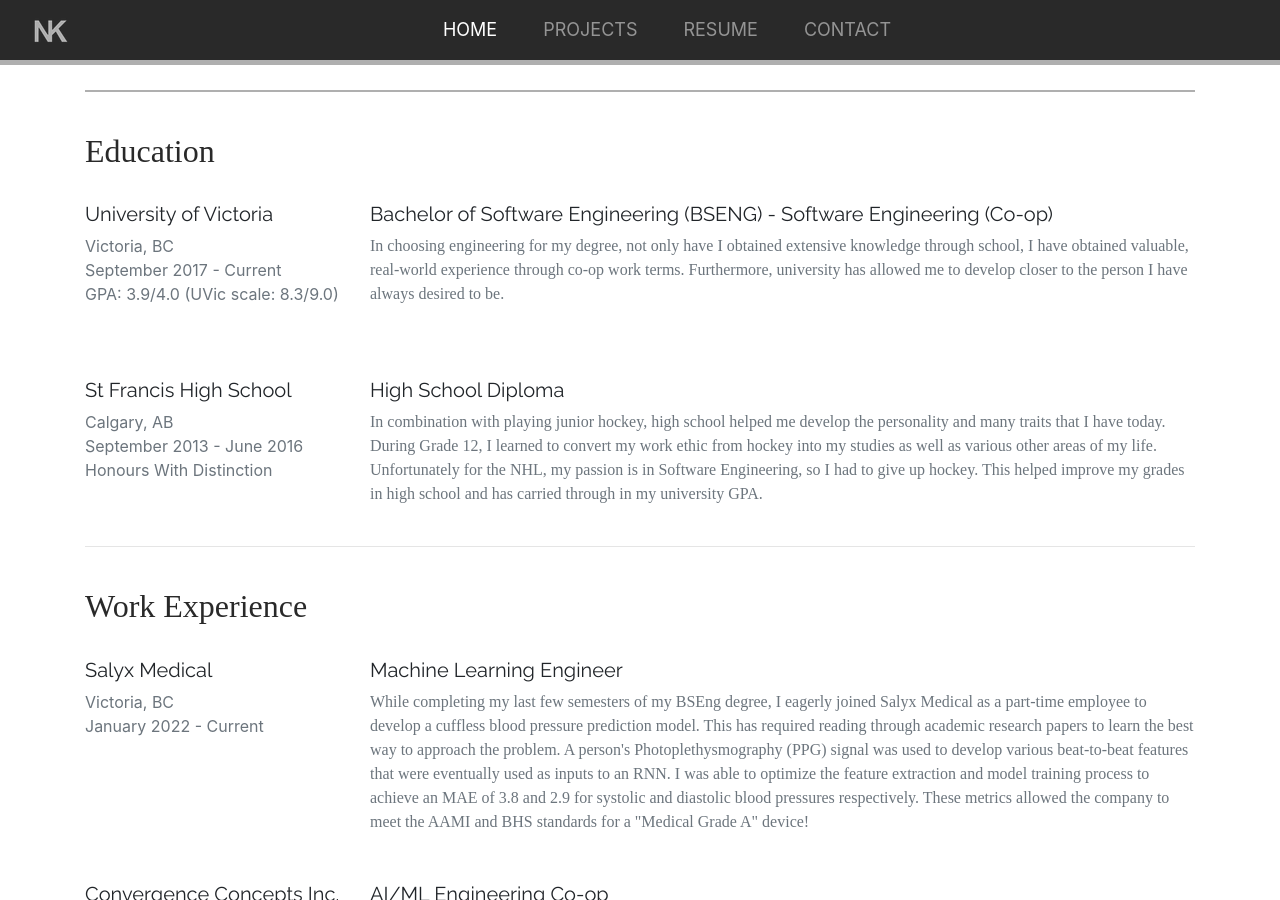
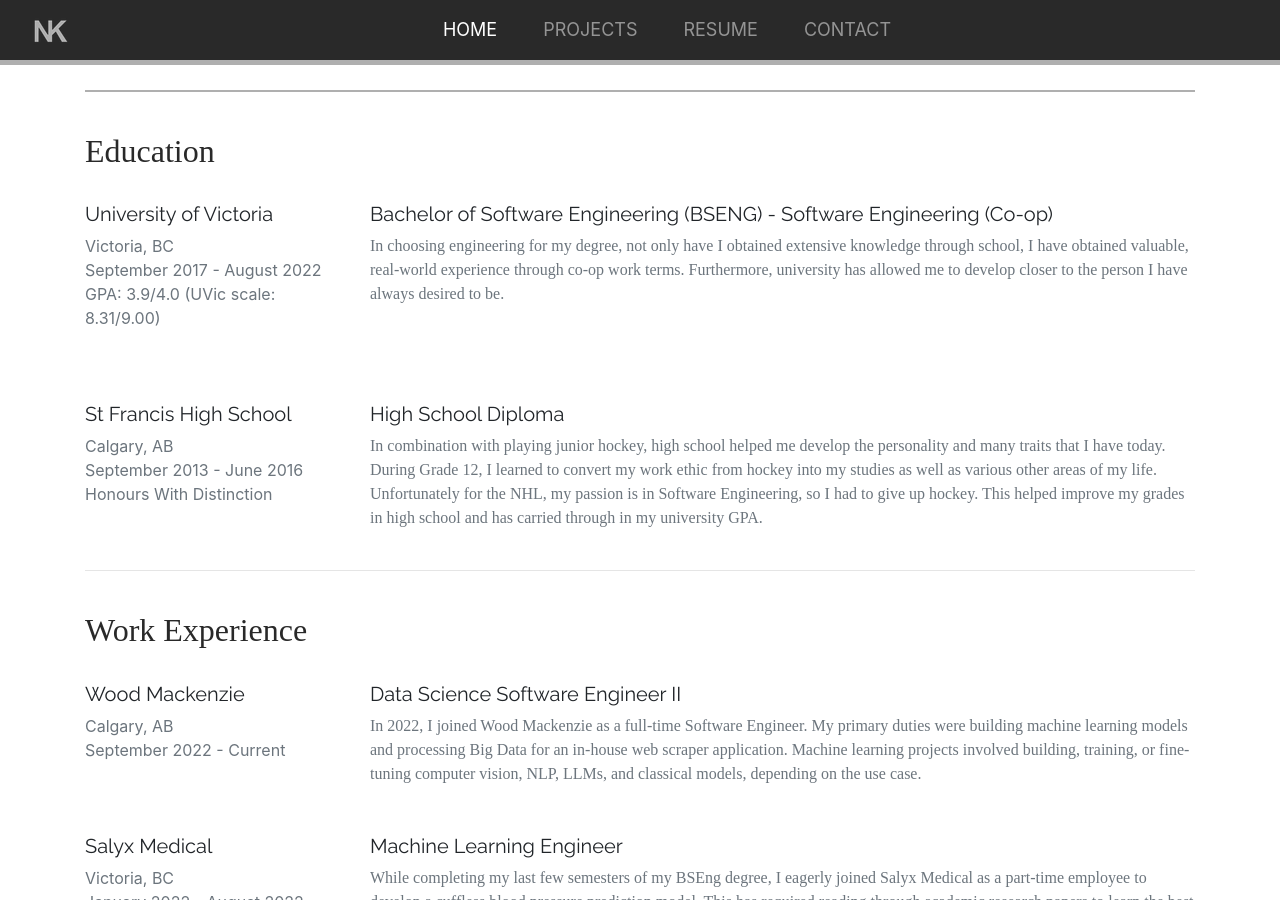
Before and after one commit to nolankurylo/nolankurylo.github.io, a Jekyll site: the page built from index.html, in a window 1280 px wide and 900 px high, scrolled down 1764 px. Built offline with Jekyll 4.4.1, drawn with Linux system fonts in a browser that asks for light colours; nearby versions of some CDN libraries; some web fonts are replaced; comment, search, counter and statistics services are not loaded; some of the changed text lies outside the part shown.

Commit message:
2024 update

```diff
--- a/index.html
+++ b/index.html
@@ -11,8 +11,8 @@
             </div>
         </div>
         <div class="text-center intro" style="min-height:50vh;">
-            <h1 data-aos="zoom-in" style="font-family: Baskervville;" class="title-text-white">Software Engineering
-                Student Specializing in AI/ML </h1>
+            <h1 data-aos="zoom-in" style="font-family: Baskervville;" class="title-text-white">Software Engineer
+                specialized in Data Mining & Analysis, Artificial Intelligence, and Machine Learning </h1>
             <hr class="hr-gold">
             <h5 style="color: white; font-family: Baskervville; font-weight: bold;">Welcome to my website! I
                 use this space to display my engineering projects along with information about myself for you
@@ -73,8 +73,8 @@
                     <div class="col-md-3 col-sm-12 text-left">
                         <div class="text-muted" >
                                 Victoria, BC<br>
-                                September 2017 - Current<br>
-                                GPA: 3.9/4.0 (UVic scale: 8.3/9.0)<br><br>
+                                September 2017 - August 2022<br>
+                                GPA: 3.9/4.0 (UVic scale: 8.31/9.00)<br><br>
                         </div>
                     </div>
                     <div class="col-md-9 col-sm-12 text-left">
@@ -128,6 +128,30 @@
                 </div>
                 <div class="row">
                     <div class="col-md-3 col-sm-12 text-left">
+                        <h5 style="font-family: Raleway;">Wood Mackenzie</h5>
+                    </div>
+                    <div class="col-md-9 col-sm-12 text-left">
+                        <h5 style="font-family: Raleway;">Data Science Software Engineer II</h5>
+                    </div>
+                    <div class="col-md-3 col-sm-12 text-left">
+                        <div class="text-muted" >
+                                Calgary, AB<br>
+                                September 2022 - Current<br><br>
+                        </div>
+                    </div>
+                    <div class="col-md-9 col-sm-12 text-left">
+                        <div class="text-muted" style="font-family: ABeeZee;">
+                            In 2022, I joined Wood Mackenzie as a full-time Software Engineer. My primary duties were building machine learning models and processing Big Data for
+                            an in-house web scraper application. Machine learning projects involved building, training, or fine-tuning computer vision, NLP, LLMs,
+                            and classical models, depending on the use case.
+
+                        </div>
+                    </div>
+                </div>
+                <br>
+                <br>
+                <div class="row">
+                    <div class="col-md-3 col-sm-12 text-left">
                         <h5 style="font-family: Raleway;">Salyx Medical</h5>
                     </div>
                     <div class="col-md-9 col-sm-12 text-left">
@@ -136,7 +160,7 @@
                     <div class="col-md-3 col-sm-12 text-left">
                         <div class="text-muted" >
                                 Victoria, BC<br>
-                                January 2022 - Current<br><br>
+                                January 2022 - August 2022<br><br>
                         </div>
                     </div>
                     <div class="col-md-9 col-sm-12 text-left">
```
